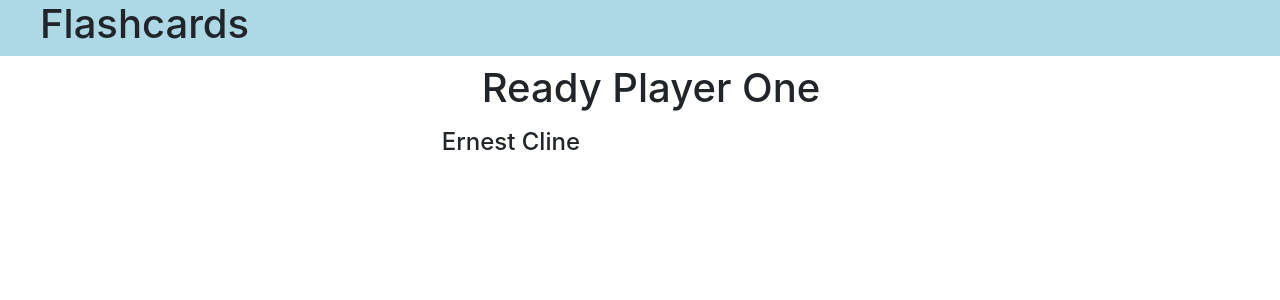
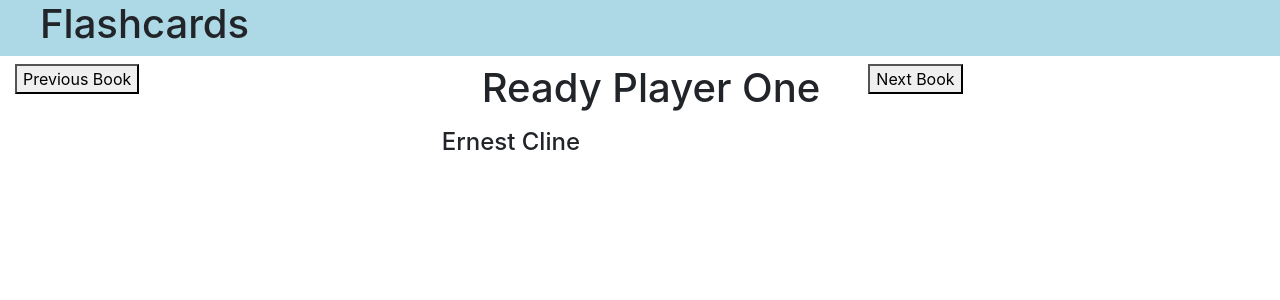
Before and after one commit to chasereske/main-flashcard-app, a React (Create React App) app: page / in a window 1280 px wide. Shown: the top 300 px of the page. Built offline with nearby package versions, Linux system fonts and the light colour scheme.

Commit message:
Added the goToPreviousBook function that will then be used to go to the previous flashcard.

```diff
--- a/src/components/app.jsx
+++ b/src/components/app.jsx
@@ -24,19 +24,29 @@
         });
     }
 
+    goToPreviousBook(){
+        let tempBookNumber = this.state.bookNumber; tempBookNumber--;
+        if(tempBookNumber < 0)
+            tempBookNumber = this.books.length - 1;
+        this.setState({
+            bookNumber: tempBookNumber
+        });
+    }
+
     render() {
         return (
             <div className = "container-fluid">
                 <TitleBar />
                 <div className="row row-spacer">
                     <div className="col">
-                        {/*Button here to move to the previous book viewed*/} </div>
+                        <button onClick={() => this.goToPreviousBook()}>Previous Book</button>
+                    </div>
                     <div className="col">
                         <h1>{this.books[this.state.bookNumber].title}</h1>
                         <h4>{this.books[this.state.bookNumber].author}</h4>
                     </div>
-                    <div className="col">
-                        {/*Button here to move to the previous book viewed*/}
+                    <div className="col-md-4">
+                        <button onClick={() => this.goToNextBook()}>Next Book</button>
                     </div>
                 </div>
             </div>
```
